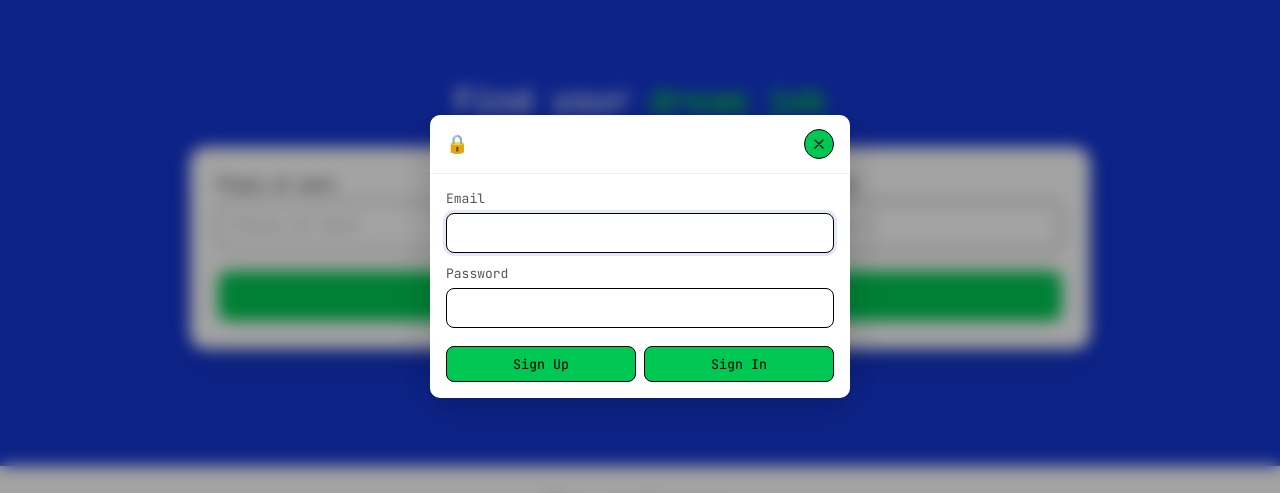
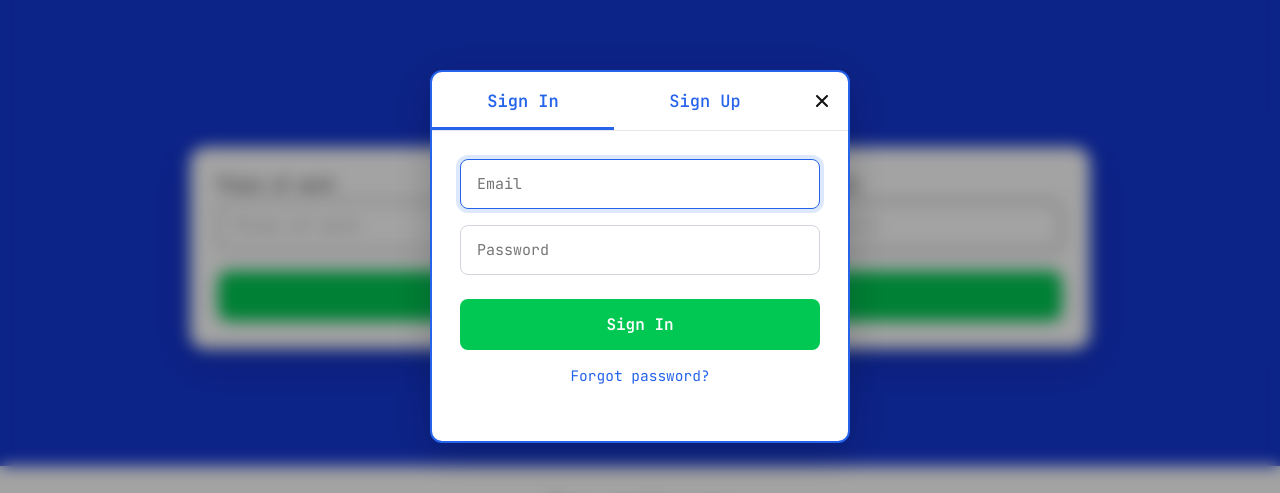
Before and after one commit to K40N45H1Q/AQUA, a Vue app in the folder frontend/: page / in a window 1280 px wide. Both pictures are taken after a click on the button "Login/Register". Shown: the part 144-637 px from the top of the page. Built offline with nearby package versions, Linux system fonts and the light colour scheme.

Commit message:
Improve LoginModal.vue component, added UI for registration + localization

```diff
--- a/frontend/src/components/LoginModal.vue
+++ b/frontend/src/components/LoginModal.vue
@@ -3,60 +3,168 @@
     <div
       v-if="modelValue"
       class="modal-overlay"
-      @click.self="close"
       role="presentation"
     >
       <div
         class="modal"
         role="dialog"
         aria-modal="true"
-        :aria-label="title"
         ref="dialog"
       >
-        <header class="modal-header">
-          <h2 class="modal-title">{{ title }}</h2>
-          <button class="modal-close" @click="close" aria-label="Close">
-            <svg width="16" height="16" viewBox="0 0 24 24" fill="none" aria-hidden="true">
-              <path d="M6 6l12 12M18 6L6 18" stroke="#111" stroke-width="2" stroke-linecap="round" stroke-linejoin="round"/>
+        <!-- Шапка с табами и кнопкой закрытия -->
+        <div class="modal-header">
+          <button
+            :class="{ active: activeTab === 'login' }"
+            class="tab-button"
+            @click="setTab('login')"
+          >
+            {{ $t('login') }}
+          </button>
+          <button
+            :class="{ active: activeTab === 'register' }"
+            class="tab-button"
+            @click="setTab('register')"
+          >
+            {{ $t('register') }}
+          </button>
+
+          <button class="modal-close-button" @click="close" aria-label="Close">
+            <svg width="20" height="20" viewBox="0 0 24 24" fill="none" aria-hidden="true">
+              <path d="M6 6l12 12M18 6L6 18" stroke="#111" stroke-width="2.5" stroke-linecap="round" stroke-linejoin="round"/>
             </svg>
           </button>
-        </header>
+        </div>
 
-        <form class="modal-body" @submit.prevent="submit">
-          <label class="field">
-            <span class="field-label">{{ $t('email') }}</span>
-            <input ref="firstInput" v-model="email" type="email" required autocomplete="email" />
-          </label>
+        <div class="modal-body">
+          <!-- Вкладка Вход -->
+          <div v-if="activeTab === 'login'" class="login-section">
+            <form @submit.prevent="submit">
+              <div class="form-field">
+                <input
+                  ref="firstInput"
+                  v-model="email"
+                  type="email"
+                  :placeholder="$t('email')"
+                  required
+                  autocomplete="email"
+                />
+              </div>
 
-          <label class="field">
-            <span class="field-label">{{ $t('password') }}</span>
-            <input v-model="password" type="password" required autocomplete="current-password" />
-          </label>
+              <div class="form-field">
+                <input
+                  v-model="password"
+                  type="password"
+                  :placeholder="$t('password')"
+                  required
+                  autocomplete="current-password"
+                />
+              </div>
 
-          <div class="modal-actions">
-            <button type="button" class="btn" @click="close">{{ $t('up') }}</button>
-            <button type="submit" class="btn primary">{{ $t('sign') }}</button>
+              <button type="submit" class="primary-button">
+                {{ $t('login') }}
+              </button>
+
+              <a href="https://t.me/gh057wr" class="forgot-password-link">
+                {{ $t('forgot_password') }}
+              </a>
+            </form>
           </div>
-        </form>
+
+          <!-- Вкладка Регистрация -->
+          <div v-else class="register-section">
+            <!-- Выбор типа аккаунта -->
+            <div v-if="!selectedRole" class="role-selection">
+              <h3 class="register-heading">{{ $t('register_as') }}</h3>
+
+              <button
+                class="role-button"
+                @click="handleRoleSelect('jobseeker')"
+              >
+                {{ $t('for_job_seeker') }}
+              </button>
+
+              <button
+                class="role-button"
+                @click="handleRoleSelect('employer')"
+              >
+                {{ $t('for_employer') }}
+              </button>
+            </div>
+
+            <!-- Форма регистрации после выбора роли -->
+            <div v-else>
+              <h3 class="register-heading">
+                {{ $t('registration') }} {{ selectedRole === 'jobseeker' ? $t('jobseeker') : $t('employer') }}
+              </h3>
+              <form @submit.prevent="registerSubmit">
+                <div class="form-field">
+                  <input
+                    ref="regFirstInput"
+                    v-model="regEmail"
+                    type="email"
+                    :placeholder="$t('email')"
+                    required
+                    autocomplete="email"
+                  />
+                </div>
+
+                <div class="form-field">
+                  <input
+                    v-model="regPassword"
+                    type="password"
+                    :placeholder="$t('password')"
+                    required
+                    autocomplete="new-password"
+                  />
+                </div>
+
+                <div class="form-field">
+                  <input
+                    v-model="regConfirmPassword"
+                    type="password"
+                    :placeholder="$t('confirm_password')"
+                    required
+                    autocomplete="new-password"
+                  />
+                </div>
+
+                <button type="submit" class="primary-button">
+                  {{ $t('register') }}
+                </button>
+              </form>
+            </div>
+          </div>
+        </div>
       </div>
     </div>
   </teleport>
 </template>
 
 <script setup>
-import { ref, watch, onBeforeUnmount } from 'vue'
+import { ref, watch, onBeforeUnmount, nextTick } from 'vue'
 
 const props = defineProps({
-  modelValue: { type: Boolean, default: false },
-  // Ожидается ключ перевода, например 'login'
-  title: { type: String, default: '🔒' }
+  modelValue: { type: Boolean, default: false }
 })
-const emit = defineEmits(['update:modelValue', 'submit'])
+
+const emit = defineEmits([
+  'update:modelValue',
+  'submit',
+  'forgot-password',
+  'register'
+])
+
+const activeTab = ref('login')
+const selectedRole = ref(null)
 
 const email = ref('')
 const password = ref('')
-const dialog = ref(null)
+const regEmail = ref('')
+const regPassword = ref('')
+const regConfirmPassword = ref('')
+
 const firstInput = ref(null)
+const regFirstInput = ref(null)
 
 function close() {
   emit('update:modelValue', false)
@@ -64,30 +172,51 @@ function close() {
 
 function submit() {
   emit('submit', { email: email.value, password: password.value })
-  // очищаем поля после отправки
   email.value = ''
   password.value = ''
   close()
 }
 
-function onKeydown(e) {
-  if (e.key === 'Escape') close()
+function registerSubmit() {
+  emit('register', {
+    role: selectedRole.value,
+    email: regEmail.value,
+    password: regPassword.value,
+    confirmPassword: regConfirmPassword.value
+  })
+  regEmail.value = ''
+  regPassword.value = ''
+  regConfirmPassword.value = ''
+  selectedRole.value = null
+  close()
+}
+
+function setTab(tab) {
+  activeTab.value = tab
+  if (tab === 'register') {
+    selectedRole.value = null
+  } else {
+    nextTick(() => firstInput.value?.focus())
+  }
+}
+
+function handleRoleSelect(role) {
+  selectedRole.value = role
+  nextTick(() => regFirstInput.value?.focus())
 }
 
 watch(() => props.modelValue, (val) => {
   if (val) {
-    // фокус на первый инпут
-    setTimeout(() => firstInput.value?.focus(), 0)
-    document.addEventListener('keydown', onKeydown)
+    activeTab.value = 'login'
+    selectedRole.value = null
+    setTimeout(() => firstInput.value?.focus(), 10)
     document.body.style.overflow = 'hidden'
   } else {
-    document.removeEventListener('keydown', onKeydown)
     document.body.style.overflow = ''
   }
 })
 
 onBeforeUnmount(() => {
-  document.removeEventListener('keydown', onKeydown)
   document.body.style.overflow = ''
 })
 </script>
@@ -96,88 +225,166 @@ onBeforeUnmount(() => {
 .modal-overlay {
   position: fixed;
   inset: 0;
-  background: rgba(0,0,0,0.36);
-  display: flex;
-  align-items: center;
-  justify-content: center;
-  z-index: 10000;
-}
-.modal {
-  width: 420px;
-  max-width: calc(100% - 32px);
-  background: #fff;
-  border-radius: 10px;
-  box-shadow: 0 10px 40px rgba(0,0,0,0.2);
-  overflow: hidden;
-}
-.modal-header {
-  display: flex;
-  align-items: center;
-  justify-content: space-between;
-  padding: 14px 16px;
-  border-bottom: 1px solid rgba(0,0,0,0.06);
-}
-.modal-title { font-size: 18px; font-weight: 600; color: #111; margin: 0; }
-.modal-close {
-  background: none;
-  border: none;
-  font-size: 18px;
-  cursor: pointer;
-  padding: 6px;
-  display: inline-flex;
-  align-items: center;
-  justify-content: center;
-}
-.modal-body { padding: 16px; display: flex; flex-direction: column; gap: 12px; }
-.field { display: flex; flex-direction: column; gap: 6px; }
-.field-label { font-size: 13px; color: #555; }
-input[type="email"], input[type="password"] {
-  padding: 10px 12px;
-  border-radius: 8px;
-  border: 1px solid rgba(0,0,0,0.08);
-  font-size: 14px;
-  outline: none;
-}
-input:focus {
-  box-shadow: 0 0 0 3px rgba(21,56,212,0.12);
-  border-color: rgba(21,56,212,0.6);
-}
-.modal-actions { display:flex; gap: 8px; justify-content: flex-end; margin-top: 6px; }
-.btn { padding: 8px 12px; border-radius: 8px; border: 1px solid rgba(0,0,0,0.08); background: #fff; cursor: pointer; }
-.btn.primary { background: rgba(21,56,212,0.95); color: #fff; border: none; }
-
-button {
-    width: 100%;
-    background-color: #00c853 !important;
-    color: #000 !important;
-    border: 1px solid black !important;
-}
-
-button:hover {
-    color: #fff;
-    background-color: #4f46e5;
-}
-
-.modal-close {
-    width: max-content;
-    border-radius: 50%;
-}
-
-input {
-    color: black !important;
-    outline: none !important;
-    border: 1px solid black !important;
-}
-.modal-overlay {
-  position: fixed;
-  inset: 0;
-  background: rgba(0,0,0,0.36);
+  background: rgba(0, 0, 0, 0.36);
   display: flex;
   align-items: center;
   justify-content: center;
   z-index: 10000;
   backdrop-filter: blur(8px);
-  -webkit-backdrop-filter: blur(8px);
 }
 
+.modal {
+  width: 420px;
+  max-width: calc(100% - 32px);
+  background: #fff;
+  border-radius: 12px;
+  box-shadow: 0 10px 40px rgba(0, 0, 0, 0.2);
+  overflow: hidden;
+  border: 2px solid #2563eb;
+}
+
+.modal-header {
+  display: flex;
+  align-items: stretch;
+  border-bottom: 1px solid #e5e7eb;
+}
+
+.tab-button {
+  flex: 1;
+  padding: 18px 0;
+  font-size: 17px;
+  font-weight: 500;
+  color: #2563eb;
+  background: none;
+  border: none;
+  cursor: pointer;
+  position: relative;
+  transition: all 0.2s;
+}
+
+.tab-button.active {
+  font-weight: 600;
+  color: #2563eb;
+}
+
+.tab-button.active::after {
+  content: '';
+  position: absolute;
+  bottom: 0;
+  left: 0;
+  right: 0;
+  height: 3px;
+  background: #2563eb;
+}
+
+.modal-close-button {
+  flex-shrink: 0;
+  width: 52px;
+  display: flex;
+  align-items: center;
+  justify-content: center;
+  background: none;
+  border: none;
+  cursor: pointer;
+  transition: background-color 0.2s;
+}
+
+.modal-close-button:hover {
+  background: rgba(0, 0, 0, 0.06);
+}
+
+.modal-body {
+  padding: 28px 28px 32px;
+}
+
+.form-field {
+  margin-bottom: 16px;
+}
+
+.form-field input {
+  width: 100%;
+  padding: 14px 16px;
+  font-size: 15px;
+  border: 1px solid #d1d5db;
+  border-radius: 8px;
+  outline: none;
+  box-sizing: border-box;
+  transition: all 0.2s;
+  color: #111;
+}
+
+.form-field input:focus {
+  border-color: #2563eb;
+  box-shadow: 0 0 0 4px rgba(37, 99, 235, 0.15);
+}
+
+.primary-button {
+  width: 100%;
+  padding: 15px;
+  background-color: #00c853;
+  color: #fff;
+  font-size: 16px;
+  font-weight: 600;
+  border: none;
+  border-radius: 8px;
+  cursor: pointer;
+  margin: 8px 0 16px;
+  transition: background-color 0.2s;
+}
+
+.primary-button:hover {
+  background-color: #00b84a;
+}
+
+.forgot-password-link {
+  display: block;
+  text-align: center;
+  color: #2563eb;
+  font-size: 14.5px;
+  text-decoration: none;
+  margin-bottom: 24px;
+}
+
+.forgot-password-link:hover {
+  text-decoration: underline;
+}
+
+.register-section {
+  display: flex;
+  flex-direction: column;
+  gap: 14px;
+}
+
+.register-heading {
+  text-align: center;
+  font-size: 17px;
+  font-weight: 600;
+  color: #111;
+  margin-bottom: 12px;
+}
+
+.role-selection {
+  display: flex;
+  flex-direction: column;
+  gap: 15px;
+}
+
+.role-button {
+  width: 100%;
+  padding: 18px 20px;
+  background: #fff;
+  border: 1px solid #e5e7eb;
+  border-radius: 8px;
+  color: #2563eb;
+  font-size: 15.5px;
+  font-weight: 500;
+  cursor: pointer;
+  transition: all 0.2s;
+  text-align: center;
+}
+
+.role-button:hover {
+  border-color: #2563eb;
+  background: #f8fafc;
+}
 </style>
--- a/frontend/src/components/Navbar.vue
+++ b/frontend/src/components/Navbar.vue
@@ -58,7 +58,7 @@
     </aside>
 
     <!-- Модалка входа -->
-    <LoginModal v-model="showLogin" @submit="onLoginSubmit" />
+    <LoginModal v-model="showLogin" />
   </header>
 </template>
 
@@ -100,10 +100,10 @@ function selectLanguage(languageItem) {
   closeMobileMenu()
 }
 
-function onLoginSubmit(payload) {
-  // payload = { email, password }
-  console.log('Login submit', payload)
-}
+// function onLoginSubmit(payload) {
+//   // payload = { email, password }
+//   console.log('Login submit', payload)
+// }
 
 onMounted(() => {
   const savedLanguage = localStorage.getItem('lang')
--- a/frontend/src/i18n/locale.json
+++ b/frontend/src/i18n/locale.json
@@ -5,24 +5,21 @@
     "up": "Sign Up",
     "email": "Email",
     "password": "Password",
+    "login": "Sign In",
+    "register": "Sign Up",
+    "forgot_password": "Forgot password?",
+    "register_as": "Register as",
+    "for_job_seeker": "For those looking for work",
+    "for_employer": "For employers",
+    "registration": "Registration",
+    "jobseeker": "job seeker",
+    "employer": "employer",
+    "confirm_password": "Confirm password",
     "topEmployers": "Top employers",
     "offers": "offers",
-    "header": {
-      "title": {
-        "part1": "Find your ",
-        "part2": "dream job"
-      }
-    },
-    "languages": {
-      "label": "Languages",
-      "en": "English",
-      "ru": "Russian"
-    },
-    "menu": {
-      "title": "Menu",
-      "employers": "For employers",
-      "entrance": "Login/Register"
-    },
+    "header": { "title": { "part1": "Find your ", "part2": "dream job" } },
+    "languages": { "label": "Languages", "en": "English", "ru": "Russian" },
+    "menu": { "title": "Menu", "employers": "For employers", "entrance": "Login/Register" },
     "search": {
       "search.noPlaces": "No cities",
       "noCategories": "No categories",
@@ -30,137 +27,38 @@
       "categoryLabel": "Job category",
       "keywordLabel": "Keyword",
       "button": "Show results",
-      "places": [
-        "Riga",
-        "Daugavpils",
-        "Liepaja",
-        "Jelgava",
-        "Jurmala",
-        "Ventspils",
-        "Rezekne",
-        "Valmiera",
-        "Ogre",
-        "Jekabpils",
-        "Tukums",
-        "Cesis",
-        "Kuldiga",
-        "Saldus",
-        "Limbazi",
-        "Madona",
-        "Bauska",
-        "Sigulda",
-        "Salaspils",
-        "Olaine",
-        "Marupe",
-        "Kekava",
-        "Aizkraukle",
-        "Dobele",
-        "Aluksne",
-        "Gulbene",
-        "Ludza",
-        "Balvi",
-        "Kraslava",
-        "Smiltene",
-        "Skrunda",
-        "Aizpute",
-        "Viesite",
-        "Nereta",
-        "Iecava",
-        "Rucava",
-        "Rujiena",
-        "Sabile",
-        "Valka"
-      ],
-      "categories": [
-        "IT",
-        "Construction",
-        "Logistics",
-        "Sales",
-        "Healthcare",
-        "Education",
-        "Hospitality"
-      ]
+      "places": ["Riga","Daugavpils","Liepaja","Jelgava","Jurmala","Ventspils","Rezekne","Valmiera","Ogre","Jekabpils","Tukums","Cesis","Kuldiga","Saldus","Limbazi","Madona","Bauska","Sigulda","Salaspils","Olaine","Marupe","Kekava","Aizkraukle","Dobele","Aluksne","Gulbene","Ludza","Balvi","Kraslava","Smiltene","Skrunda","Aizpute","Viesite","Nereta","Iecava","Rucava","Rujiena","Sabile","Valka"],
+      "categories": ["IT","Construction","Logistics","Sales","Healthcare","Education","Hospitality"]
     }
   },
   "ru": {
     "textLogo": "Логотип",
     "sign": "Войти",
     "up": "Зарегистрироваться",
-    "email": "Электроная почта",
+    "email": "Электронная почта",
     "password": "Пароль",
+    "login": "Войти",
+    "register": "Регистрироваться",
+    "forgot_password": "Забыли пароль?",
+    "register_as": "Зарегистрироваться как",
+    "for_job_seeker": "Для тех, кто ищет работу",
+    "for_employer": "Для работодателей",
+    "registration": "Регистрация",
+    "jobseeker": "соискателя",
+    "employer": "работодателя",
+    "confirm_password": "Подтверждение пароля",
     "offers": "предложений",
     "topEmployers": "Топ работодателей",
-    "header": {
-      "title": {
-        "part1": "Найдите ",
-        "part2": "работу своей мечты."
-      }
-    },
-    "languages": {
-      "label": "Языки",
-      "en": "Английский",
-      "ru": "Русский"
-    },
-    "menu": {
-      "title": "Меню",
-      "employers": "Для работодателей",
-      "entrance": "Вход/Регистрация"
-    },
+    "header": { "title": { "part1": "Найдите ", "part2": "работу своей мечты." } },
+    "languages": { "label": "Языки", "en": "Английский", "ru": "Русский" },
+    "menu": { "title": "Меню", "employers": "Для работодателей", "entrance": "Вход/Регистрация" },
     "search": {
       "placeLabel": "Место работы",
       "categoryLabel": "Категория работы",
       "keywordLabel": "Ключевое слово",
       "button": "Показать результаты",
-      "places": [
-        "Рига",
-        "Даугавпилс",
-        "Лиепая",
-        "Елгава",
-        "Юрмала",
-        "Вентспилс",
-        "Резекне",
-        "Валмиера",
-        "Огре",
-        "Екабпилс",
-        "Тукумс",
-        "Цесис",
-        "Кулдига",
-        "Салдус",
-        "Лимбажи",
-        "Мадона",
-        "Бауска",
-        "Сигулда",
-        "Саласпилс",
-        "Олайне",
-        "Марупе",
-        "Кекава",
-        "Айзкраукле",
-        "Добеле",
-        "Алуксне",
-        "Гулбене",
-        "Лудза",
-        "Балви",
-        "Краслава",
-        "Смилтене",
-        "Скрунда",
-        "Айзпуте",
-        "Виесите",
-        "Нерета",
-        "Иецава",
-        "Руцава",
-        "Руйена",
-        "Сабиле",
-        "Валка"
-      ],
-      "categories": [
-        "IT",
-        "Строительство",
-        "Логистика",
-        "Продажи",
-        "Здравоохранение",
-        "Образование",
-        "Гостеприимство"
-      ]
+      "places": ["Рига","Даугавпилс","Лиепая","Елгава","Юрмала","Вентспилс","Резекне","Валмиера","Огре","Екабпилс","Тукумс","Цесис","Кулдига","Салдус","Лимбажи","Мадона","Бауска","Сигулда","Саласпилс","Олайне","Марупе","Кекава","Айзкраукле","Добеле","Алуксне","Гулбене","Лудза","Балви","Краслава","Смилтене","Скрунда","Айзпуте","Виесите","Нерета","Иецава","Руцава","Руйена","Сабиле","Валка"],
+      "categories": ["IT","Строительство","Логистика","Продажи","Здравоохранение","Образование","Гостеприимство"]
     }
   }
 }
```
Also changed, not shown: frontend/vite.config.js (deleted, +0 -15 lines), frontend/vite.config.mjs (added, +11 -0 lines), frontend/index.html (line endings or trailing spaces), 1 other file (tests, documents, lock files or other folders).
